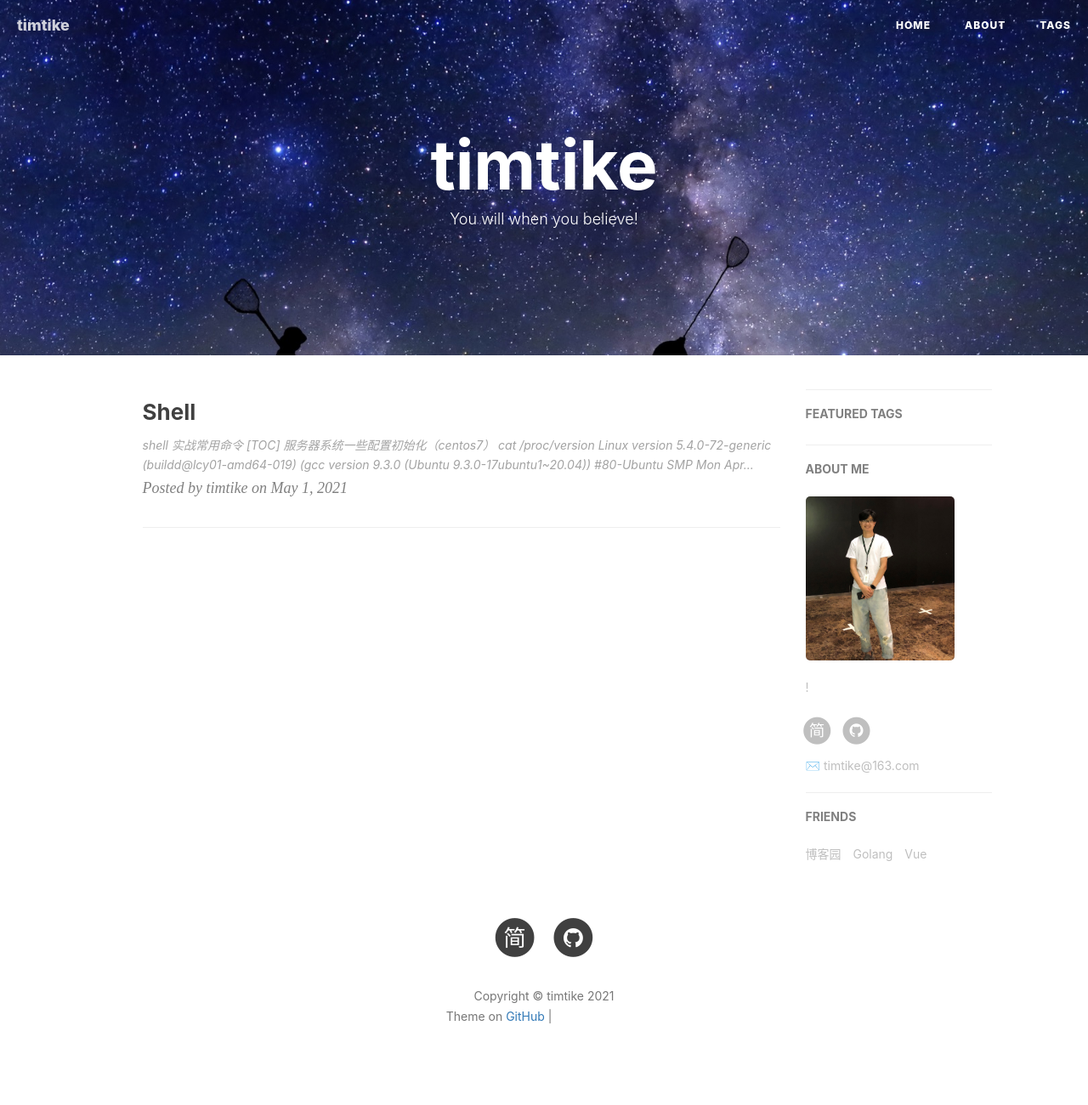
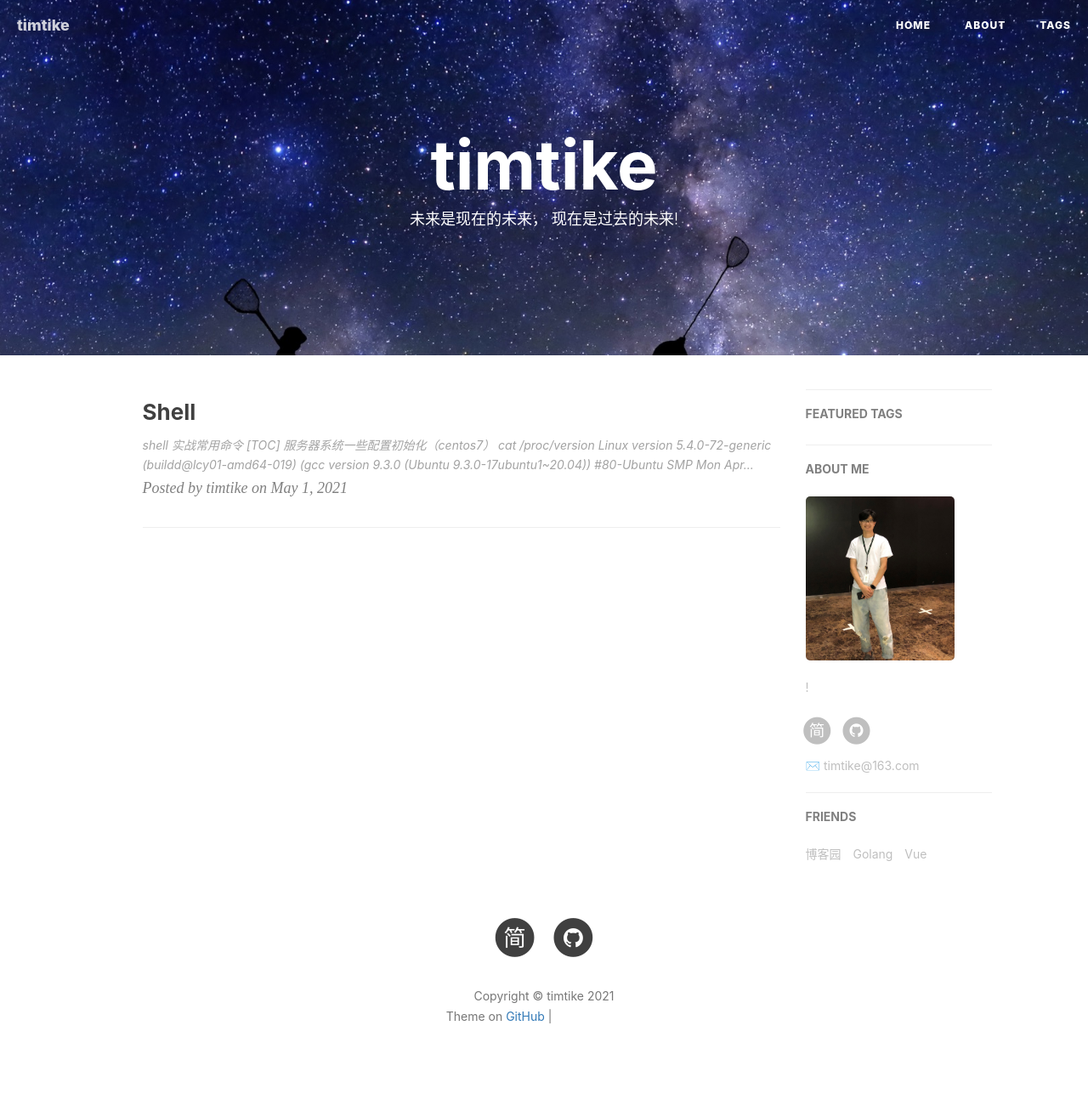
Before and after one commit to timtike/timtike.github.io, a Jekyll site: the page built from index.html, in a window 1280 px wide. Shown: the whole page at 85% size. Built offline with Jekyll 4.4.1, drawn with Linux system fonts in a browser that asks for light colours; nearby versions of some CDN libraries; the list of posts is cut into pages by our own code; comment, search, counter and statistics services are not loaded; grey boxes are pictures that could not be loaded.

Commit message:
update decs

```diff
--- a/index.html
+++ b/index.html
@@ -1,6 +1,6 @@
 ---
 layout: page
-description: "You will when you believe!"
+description: "未来是现在的未来， 现在是过去的未来!"
 ---
 
 {% for post in paginator.posts %}
```
